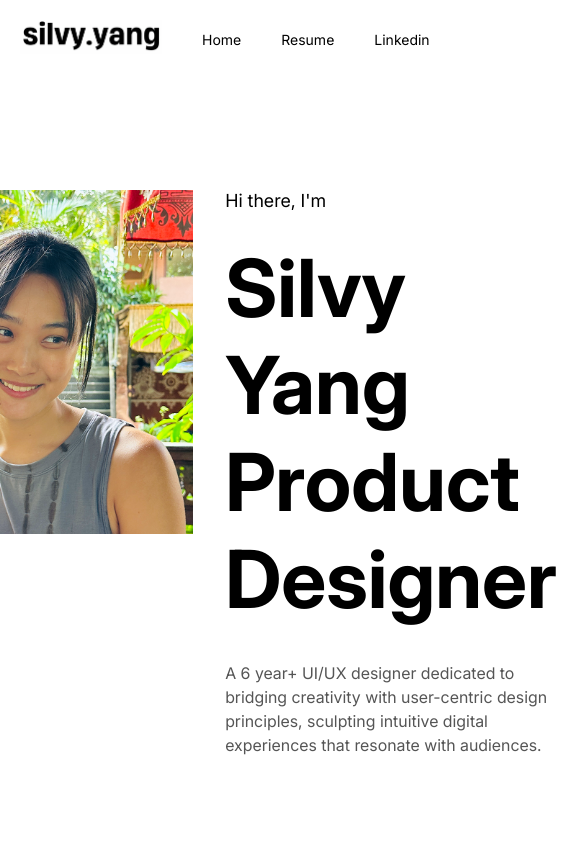
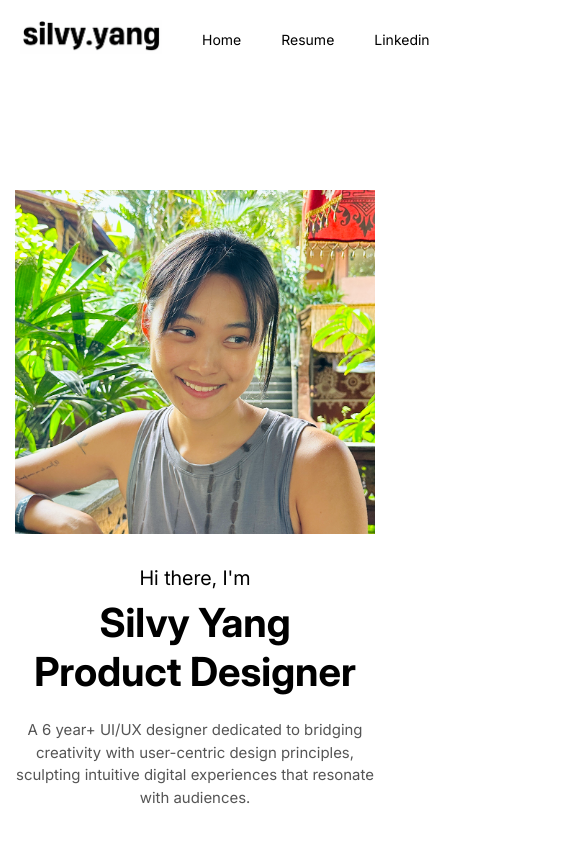
Before and after one commit to pado0/designer-portfolio, a React (Vite) app: page / in a window 390 px wide. Shown: the top 844 px of the page, 585 px wide, since content can reach past the window. Built offline with nearby package versions, Linux system fonts and the light colour scheme.

Commit message:
feat: apply reactive css media query

```diff
--- a/src/components/HeroSection.css
+++ b/src/components/HeroSection.css
@@ -1,3 +1,12 @@
+.HeroSection img {
+    width: 360px; /* 이미지 크기 조절 */
+    height: auto;
+}
+
+
+/* 노트북 & 테블릿 가로 (해상도 1024px ~ 1279px)*/
+@media all and (min-width: 1024px) and (max-width: 3000px) {
+
     .HeroSection {
         display: flex;
         align-items: flex-start; /* 항목들을 상단 정렬 */
@@ -6,13 +15,6 @@
         padding: 2rem 5rem;
         font-family: InterVariableFont;
     }
-
-
-.HeroSection img {
-    width: 360px; /* 이미지 크기 조절 */
-    height: auto;
-}
-
     .HeroSection div {
         display: flex;
         flex-direction: column;
@@ -39,3 +41,48 @@
         max-width: 700px;
         line-height: 1.5;
     }
+
+
+}
+
+/* 테블릿 가로 (해상도 768px ~ 1023px)*/
+@media all  and (max-width: 1023px) {
+    .HeroSection {
+        display: flex;
+        flex-direction: column;
+        justify-content: center;
+        align-items: center; /* 항목들을 상단 정렬 */
+        gap: 2rem; /* 이미지와 텍스트 사이 간격 */
+        margin: 0 auto; /* 가운데 정렬 */
+        padding: 2rem 5rem;
+        font-family: InterVariableFont;
+    }
+    .HeroSection div {
+        display: flex;
+        flex-direction: column;
+        align-items: center;
+        gap: 0.5rem; /* 텍스트 사이 간격 */
+    }
+
+    .HeroSection h1 {
+        font-size: 40px;
+        font-weight: bold;
+        margin: 0;
+        text-align: center;
+    }
+
+    .HeroSection h2 {
+        font-size: 20px;
+        font-weight: 400;
+        margin: 0;
+    }
+
+    .HeroSection p {
+        font-size: 15px;
+        color: #555;
+        max-width: 700px;
+        line-height: 1.5;
+        text-align: center;
+    }
+
+}
--- a/src/components/molecule/Footer.css
+++ b/src/components/molecule/Footer.css
@@ -1,7 +1,7 @@
 .Footer {
     /*부모로서의 설정*/
     display: flex;
-    flex-wrap: wrap; /* 요소들이 줄 바꿈되도록 설정 */
+    flex-direction: column;
     justify-content: center; /* 가운데 정렬 (선택 사항) */
     gap: 30px; /* 요소들 사이 간격 */
     /*자식의 설정*/
@@ -15,14 +15,12 @@
 }
 
 .Footer > h1 {
-    width: 100%;
     font-size: 45px;
     font-family: InterVariableFont;
     margin: 70px 0 0 0;
 }
 
 .Footer > p {
-    width: 100%;
     max-width: 1000px;
     line-height: 1.5;
     padding: 0 20px;
```
Also changed, not shown: src/components/atom/Logo.css (line endings or trailing spaces). Lines whose indentation alone changed are shown as unchanged.
